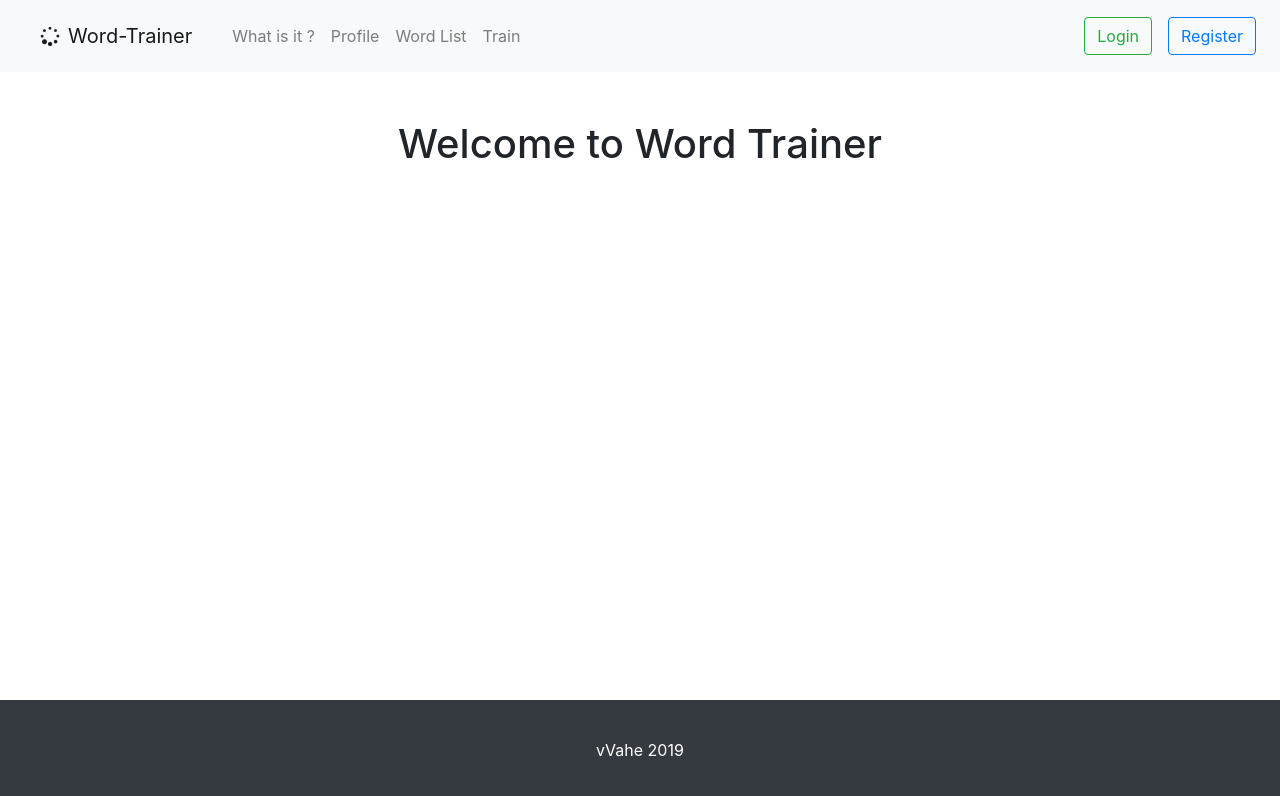
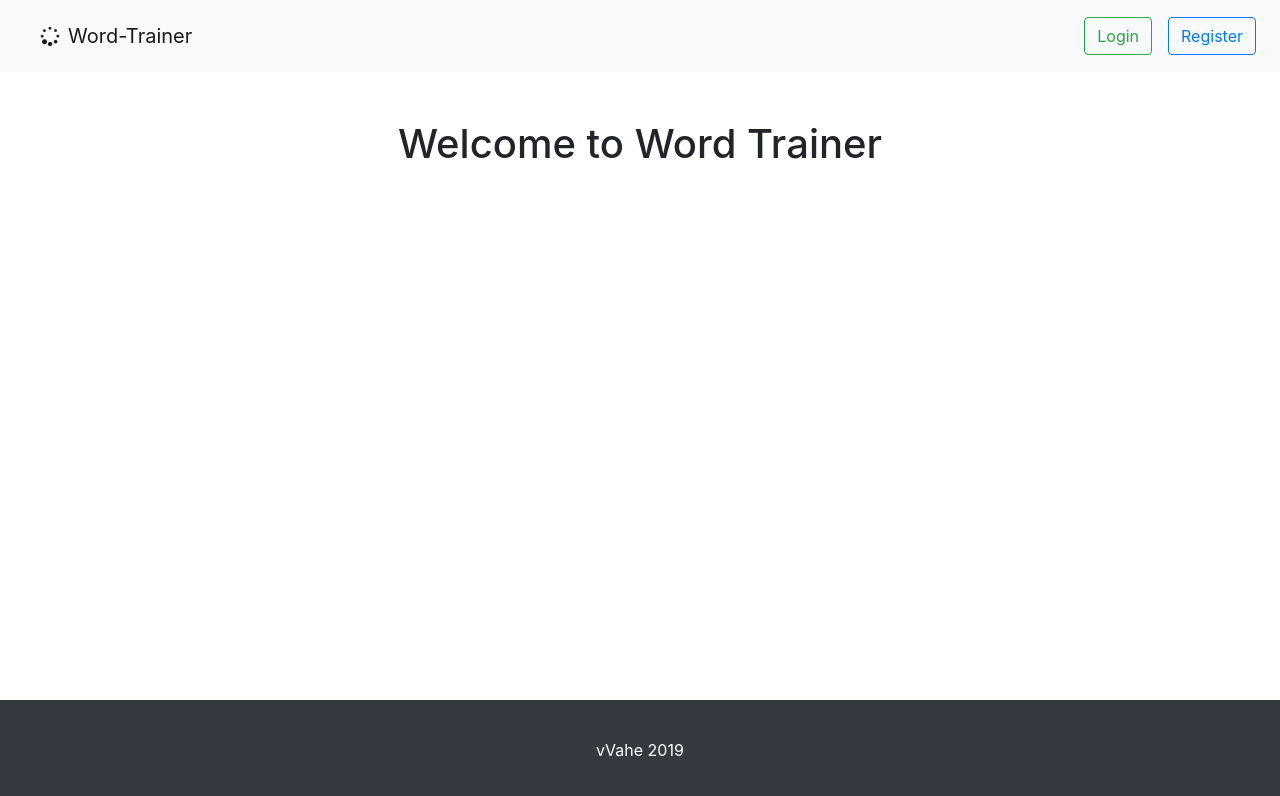
Before and after one commit to vVahe/Lezu, a React (Create React App) app: page / in a window 1280 px wide. Shown: the top 796 px of the page. Built offline with nearby package versions, Linux system fonts and the light colour scheme.

Commit message:
add auth difference to navbar and logout functionality

```diff
--- a/package.json
+++ b/package.json
@@ -10,6 +10,7 @@
         "jquery": "^3.4.1",
         "jwt-decode": "^2.2.0",
         "popper.js": "^1.15.0",
+        "prop-types": "^15.7.2",
         "react": "^16.9.0",
         "react-dom": "^16.9.0",
         "react-redux": "^7.1.0",
--- a/src/components/auth/Login.js
+++ b/src/components/auth/Login.js
@@ -133,7 +133,7 @@ class Login extends Component {
     }
 }
 
-Login.proptype = {
+Login.propTypes = {
     loginUser: PropTypes.func.isRequired,
     auth: PropTypes.object.isRequired,
     errors: PropTypes.object.isRequired
--- a/src/components/auth/Register.js
+++ b/src/components/auth/Register.js
@@ -239,7 +239,7 @@ class Register extends Component {
     }
 }
 
-Register.proptype = {
+Register.propTypes = {
     registerUser: PropTypes.func.isRequired,
     auth: PropTypes.object.isRequired,
     errors: PropTypes.object.isRequired
--- a/src/components/layout/Navbar.js
+++ b/src/components/layout/Navbar.js
@@ -1,30 +1,23 @@
 import React, { Component } from 'react';
 import { Link, NavLink } from 'react-router-dom';
+import PropTypes from 'prop-types';
+import { connect } from 'react-redux';
+import { logoutUser } from '../../store/actions/authActions';
 
 class Navbar extends Component {
+    logoutHandler = () => {
+        this.props.logoutUser();
+    };
+
     render() {
-        return (
-            <nav className="navbar navbar-expand-lg navbar-light bg-light">
-                <nav className="navbar navbar-light bg-light">
-                    <Link to="/" className="navbar-brand">
-                        <i className="fa fa-spinner fa-spin px-2" />
-                        Word-Trainer
-                    </Link>
-                </nav>
-                <button
-                    className="navbar-toggler"
-                    type="button"
-                    data-toggle="collapse"
-                    data-target="#navbarCollapse"
-                >
-                    <span className="navbar-toggler-icon" />
-                </button>
+        const { isAuthenticated, user } = this.props.auth;
 
+        const authLinks = (
             <div className="collapse navbar-collapse" id="navbarCollapse">
                 <ul className="navbar-nav mr-auto">
                     <li className="nav-item">
-                            <NavLink to="/explained" className="nav-link">
-                                What is it ?
+                        <NavLink to="/dashboard" className="nav-link">
+                            Dashboard
                         </NavLink>
                     </li>
                     <li className="nav-item">
@@ -45,6 +38,26 @@ class Navbar extends Component {
                     </li>
                 </ul>
 
+                <ul className="navbar-nav ml-auto">
+                    <li className="nav-item">
+                        <p>{user.username}</p>
+                    </li>
+                    <li className="nav-item">
+                        <button
+                            className="btn btn-outline-primary m-2 my-sm-0"
+                            onClick={this.logoutHandler}
+                        >
+                            Logout
+                        </button>
+                    </li>
+                </ul>
+            </div>
+        );
+
+        const guestLinks = (
+            <div className="collapse navbar-collapse" id="navbarCollapse">
+                <ul className="navbar-nav ml-auto">
+                    <li className="nav-item">
                         <Link to="/login">
                             <button
                                 className="btn btn-outline-success m-2 my-sm-0"
@@ -53,6 +66,8 @@ class Navbar extends Component {
                                 Login
                             </button>
                         </Link>
+                    </li>
+                    <li className="nav-item">
                         <Link to="/register">
                             <button
                                 className="btn btn-outline-primary m-2 my-sm-0"
@@ -61,10 +76,46 @@ class Navbar extends Component {
                                 Register
                             </button>
                         </Link>
+                    </li>
+                </ul>
+            </div>
+        );
+
+        return (
+            <nav className="navbar navbar-expand-lg navbar-light bg-light">
+                <nav className="navbar navbar-light bg-light">
+                    <Link to="/" className="navbar-brand">
+                        <i className="fa fa-spinner fa-spin px-2" />
+                        Word-Trainer
+                    </Link>
+                </nav>
+                <button
+                    className="navbar-toggler"
+                    type="button"
+                    data-toggle="collapse"
+                    data-target="#navbarCollapse"
+                >
+                    <span className="navbar-toggler-icon" />
+                </button>
+
+                <div className="collapse navbar-collapse" id="navbarCollapse">
+                    {isAuthenticated ? authLinks : guestLinks}
                 </div>
             </nav>
         );
     }
 }
 
-export default Navbar;
+Navbar.propTypes = {
+    auth: PropTypes.object.isRequired,
+    logoutUser: PropTypes.func.isRequired
+};
+
+const mapStateToProps = state => ({
+    auth: state.auth
+});
+
+export default connect(
+    mapStateToProps,
+    { logoutUser }
+)(Navbar);
--- a/src/store/actions/authActions.js
+++ b/src/store/actions/authActions.js
@@ -40,9 +40,20 @@ export const loginUser = userData => dispatch => {
         });
 };
 
+// Set logged in user
 export const setLoggedInUser = currentUser => {
     return {
         type: SET_LOGGED_IN_USER,
         payload: currentUser
     };
 };
+
+// Log out user
+export const logoutUser = () => dispatch => {
+    // remove token from localstorage
+    localStorage.removeItem('jwtToken');
+    // remove the auth header
+    setAuthToken(false);
+    // remove user from local state and remove authentication
+    dispatch(setLoggedInUser({}));
+};
--- a/src/store/actions/types.js
+++ b/src/store/actions/types.js
@@ -1,4 +1,4 @@
-export const REGISTER = 'REGISTER';
-export const LOGIN = 'LOGIN';
+/** Collection of all the action types */
+
 export const GET_ERRORS = 'GET_ERRORS';
 export const SET_LOGGED_IN_USER = 'SET_LOGGED_IN_USER';
--- a/src/utils/isEmpty.js
+++ b/src/utils/isEmpty.js
@@ -1,9 +1,14 @@
-const isEmpty = element => {
+/** Custom method to check if value is empty
+    @param value
+    @returns boolean: TRUE if value is empty, FALSE value is not empty
+    @modifies none
+*/
+const isEmpty = value => {
     return (
-        element === undefined ||
-        element === null ||
-        (typeof element === 'object' && Object.keys(element).length === 0) ||
-        (typeof element === 'string' && element.trim().length === 0)
+        value === undefined ||
+        value === null ||
+        (typeof value === 'object' && Object.keys(value).length === 0) ||
+        (typeof value === 'string' && value.trim().length === 0)
     );
 };
 
```
Also changed, not shown: src/utils/setAuthToken.js (+7 -1 lines). Lines whose indentation alone changed are shown as unchanged.
